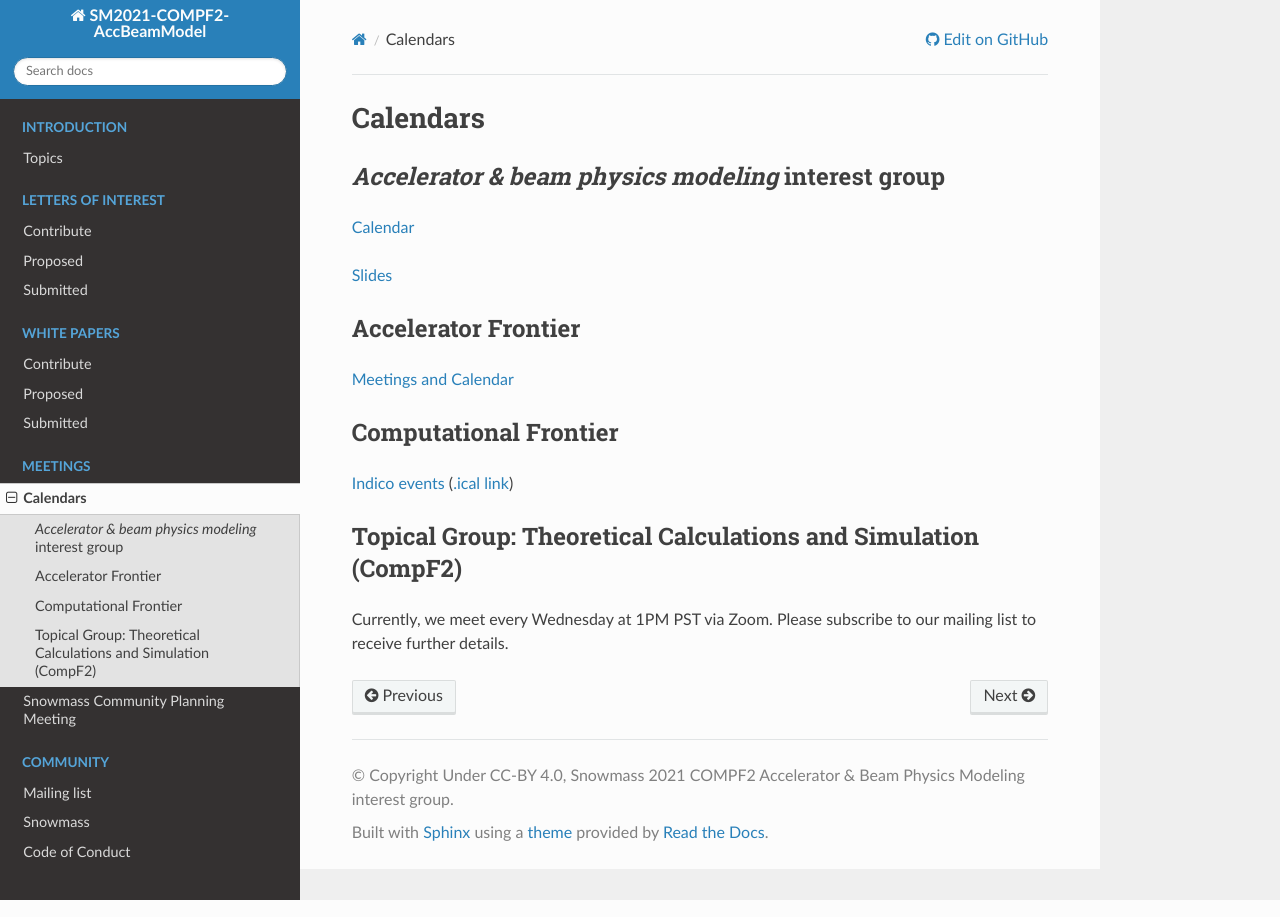
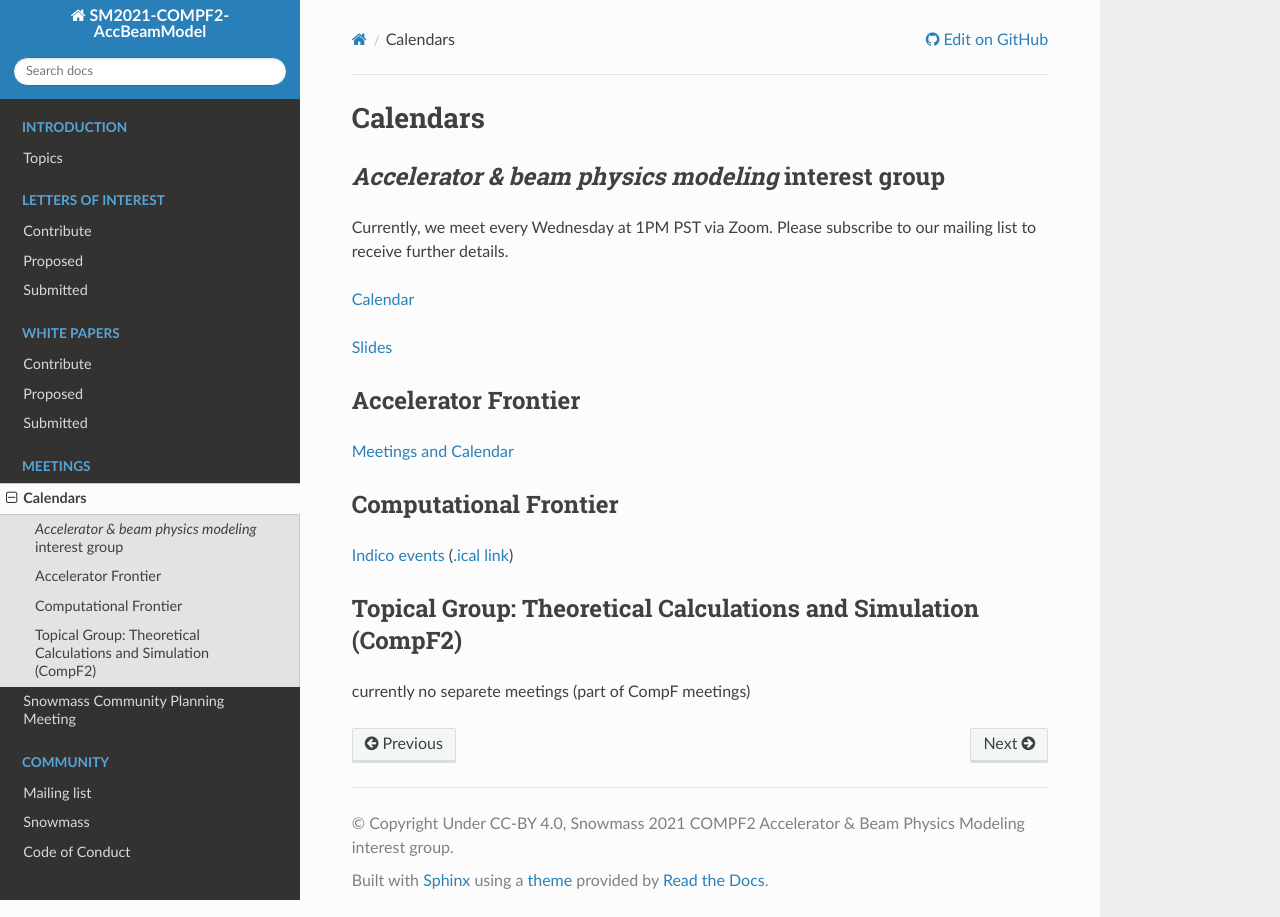
Before and after one commit to snowmass-compf2-accbeammodel/snowmass-compf2-accbeammodel.github.io, a Sphinx documentation site: the page built from docs/source/meetings/calendars.rst, in a window 1280 px wide. Built offline with Sphinx 7.4.7 and the Read the Docs theme 2.0.0, drawn with Linux system fonts in a browser that asks for light colours.

Commit message:
clarify CompF meetings

```diff
--- a/docs/source/meetings/calendars.rst
+++ b/docs/source/meetings/calendars.rst
@@ -5,6 +5,10 @@ Calendars
 
 *Accelerator & beam physics modeling* interest group
 ----------------------------------------------------
+
+Currently, we meet every Wednesday at 1PM PST via Zoom.
+Please subscribe to our mailing list to receive further details.
+
 `Calendar <https://calendar.google.com/calendar/embed?src=c_jak0i59t0n3njtorbg4hqrh0q0%40group.calendar.google.com&ctz=America%2FLos_Angeles>`__
 
 `Slides <https://drive.google.com/drive/folders/14VgtauqS9uUP_u6uO2skZkgmNsMR2awa?usp=sharing>`__
@@ -22,5 +26,4 @@ Computational Frontier
 Topical Group: Theoretical Calculations and Simulation (CompF2)
 ---------------------------------------------------------------
 
-Currently, we meet every Wednesday at 1PM PST via Zoom.
-Please subscribe to our mailing list to receive further details.
+currently no separete meetings (part of CompF meetings)
```
